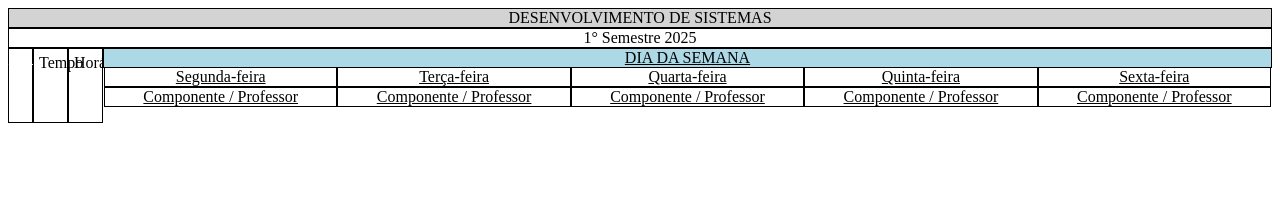
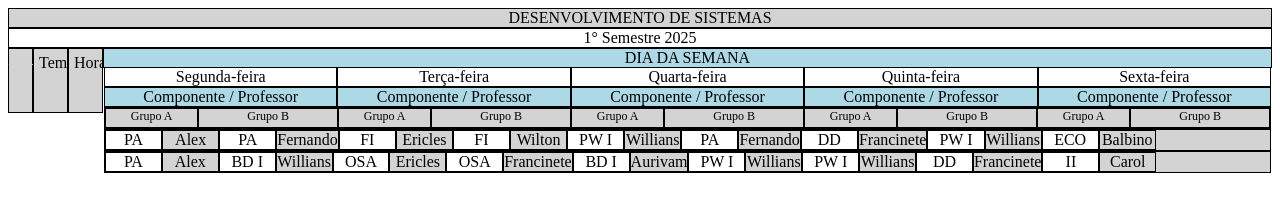
Before and after one commit to lc-santos/Aulas---PWI, a plain HTML site: page tabela div/teste_grid_tabela_2.html in a window 1280 px wide. Drawn offline with Linux system fonts and the light colour scheme.

Commit message:
tabela_div_nova_etapa

```diff
--- a/tabela div/css/grid2.css
+++ b/tabela div/css/grid2.css
@@ -1,3 +1,4 @@
+
 #headers {
     display: grid;
     gap: 0px 0px
@@ -30,25 +31,31 @@
 }
 
 .vazio {
-    color: white;
+    background-color: lightgray;
+    color: lightgray;
     border: 1px solid black;
     writing-mode: sideways-lr;
+    margin-bottom: 10px;
 }
 
 .tempo {
+    background-color: lightgray;
     padding: 5px;
     writing-mode: sideways-lr;
     border: 1px solid black;
+    margin-bottom: 10px;
 }
 
 .horario {
+    background-color: lightgray;
     padding: 5px;
     writing-mode: sideways-lr;
     border: 1px solid black;
+    margin-bottom: 10px;
 }
 
 .diadasemana {
-    text-decoration: underline;
+    align-items: center;
     background-color: lightblue;
     text-align: center;
     border: 1px solid black;
@@ -60,7 +67,6 @@
     display: grid;
     grid-template-columns: 5fr 5fr 5fr 5fr 5fr;
 
-
 }
 
 .segunda {
@@ -68,5 +74,47 @@
 }
 
 .terca {
+
     border: 1px solid black;
 }
+
+.cp {
+    border: 1px solid black;
+    background-color: lightblue;
+}
+
+.grupos {
+    background-color: lightgray;
+    font-size: 12px;
+    display: grid;
+    border: 1px solid black;
+    grid-template-columns:   2fr 3fr 2fr 3fr 2fr 3fr 2fr 3fr 2fr 3fr;
+    grid-template-rows: 20px;
+
+
+}
+
+.grupoA {
+
+    border: 1px solid black;
+}
+.grupoB {
+    border: 1px solid black;
+}
+
+#quintalinha {
+    border: 1px solid black;
+    display: grid;
+    background-color: lightgray;
+    grid-template-columns: 2fr 2fr 2fr 2fr 2fr 2fr 2fr 2fr 2fr 2fr 2fr 2fr 2fr 2fr 2fr 2fr 2fr 2fr 2fr 2fr ;
+    grid-template-rows: 2fr;
+}
+
+.pa {
+    background-color: white;
+    border: 1px solid black;
+}
+
+.professor {
+    border:1px solid black
+}
--- a/tabela div/teste_grid_tabela_2.html
+++ b/tabela div/teste_grid_tabela_2.html
@@ -1,5 +1,6 @@
 <!DOCTYPE html>
 <html lang="en">
+
 <head>
     <meta charset="UTF-8">
     <meta name="viewport" content="width=device-width, initial-scale=1.0">
@@ -7,6 +8,7 @@
     <link rel="stylesheet" href="css/grid2.css">
 
 </head>
+
 <body>
     <div id="headers">
 
@@ -20,6 +22,7 @@
         <div class="tempo">Tempo</div>
         <div class="horario">Horário</div>
 
+
         <div class="diadasemana">DIA DA SEMANA
             <div id="dias">
                 <div class="segunda">Segunda-feira</div>
@@ -27,15 +30,68 @@
                 <div class="terca">Quarta-feira</div>
                 <div class="terca">Quinta-feira</div>
                 <div class="terca">Sexta-feira</div>
-                    <div class="segunda">Componente / Professor</div>
-                    <div class="terca">Componente / Professor</div>
-                    <div class="terca">Componente / Professor</div>
-                    <div class="terca">Componente / Professor</div>
-                    <div class="terca">Componente / Professor</div>
+                <div class="cp">Componente / Professor</div>
+                <div class="cp">Componente / Professor</div>
+                <div class="cp">Componente / Professor</div>
+                <div class="cp">Componente / Professor</div>
+                <div class="cp">Componente / Professor</div>
             </div>
+            <div id="section">
+                <div class="grupos">
+                <div class="grupoA">Grupo A</div>
+                <div class="grupoB">Grupo B</div>
+                <div class="grupoA">Grupo A</div>
+                <div class="grupoB">Grupo B</div>
+                <div class="grupoA">Grupo A</div>
+                <div class="grupoB">Grupo B</div>
+                <div class="grupoA">Grupo A</div>
+                <div class="grupoB">Grupo B</div>
+                <div class="grupoA">Grupo A</div>
+                <div class="grupoB">Grupo B</div>
+                </div>
+            </div>
+
+        <div id="quintalinha">
+            <div class="pa">PA</div>
+            <div class="professor">Alex</div>
+            <div class="pa">PA</div>
+            <div class="professor">Fernando</div>
+            <div class="pa">FI</div>
+            <div class="professor">Ericles</div>
+            <div class="pa">FI</div>
+            <div class="professor">Wilton</div>
+            <div class="pa">PW I</div>
+            <div class="professor">Willians</div>
+            <div class="pa">PA</div>
+            <div class="professor">Fernando</div>
+            <div class="pa">DD</div>
+            <div class="professor">Francinete</div>
+            <div class="pa">PW I</div>
+            <div class="professor">Willians</div>
+            <div class="pa">ECO</div>
+            <div class="professor">Balbino</div>
 
         </div>
 
+        <div id="quintalinha">
+            <div class="pa">PA</div>
+            <div class="professor">Alex</div>
+            <div class="pa">BD I</div>
+            <div class="professor">Willians</div>
+            <div class="pa">OSA</div>
+            <div class="professor">Ericles</div>
+            <div class="pa">OSA</div>
+            <div class="professor">Francinete</div>
+            <div class="pa">BD I</div>
+            <div class="professor">Aurivam</div>
+            <div class="pa">PW I</div>
+            <div class="professor">Willians</div>
+            <div class="pa">PW I</div>
+            <div class="professor">Willians</div>
+            <div class="pa">DD</div>
+            <div class="professor">Francinete</div>
+            <div class="pa">II</div>
+            <div class="professor">Carol</div>
 
         </div>
 
@@ -43,7 +99,7 @@
 
 
 
-
     </div>
 </body>
+
 </html>
```
Lines whose indentation alone changed are shown as unchanged.
